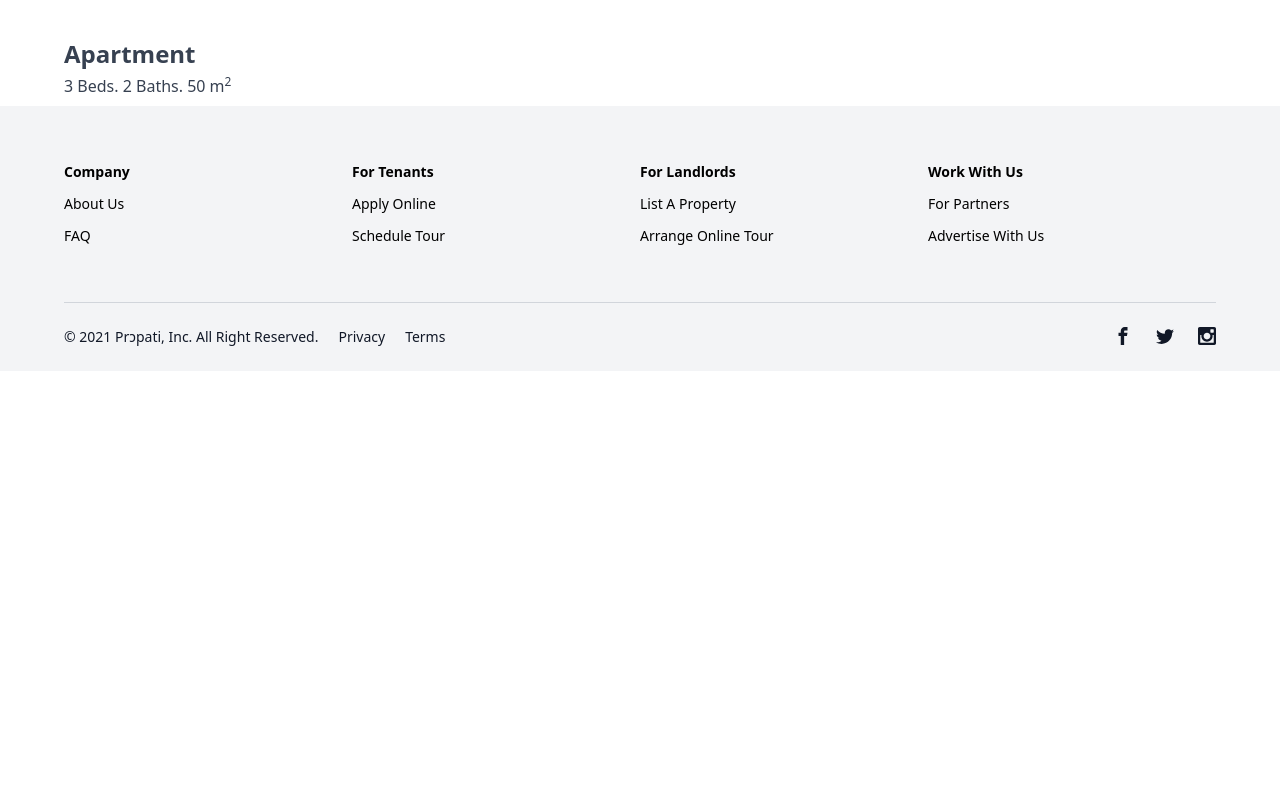
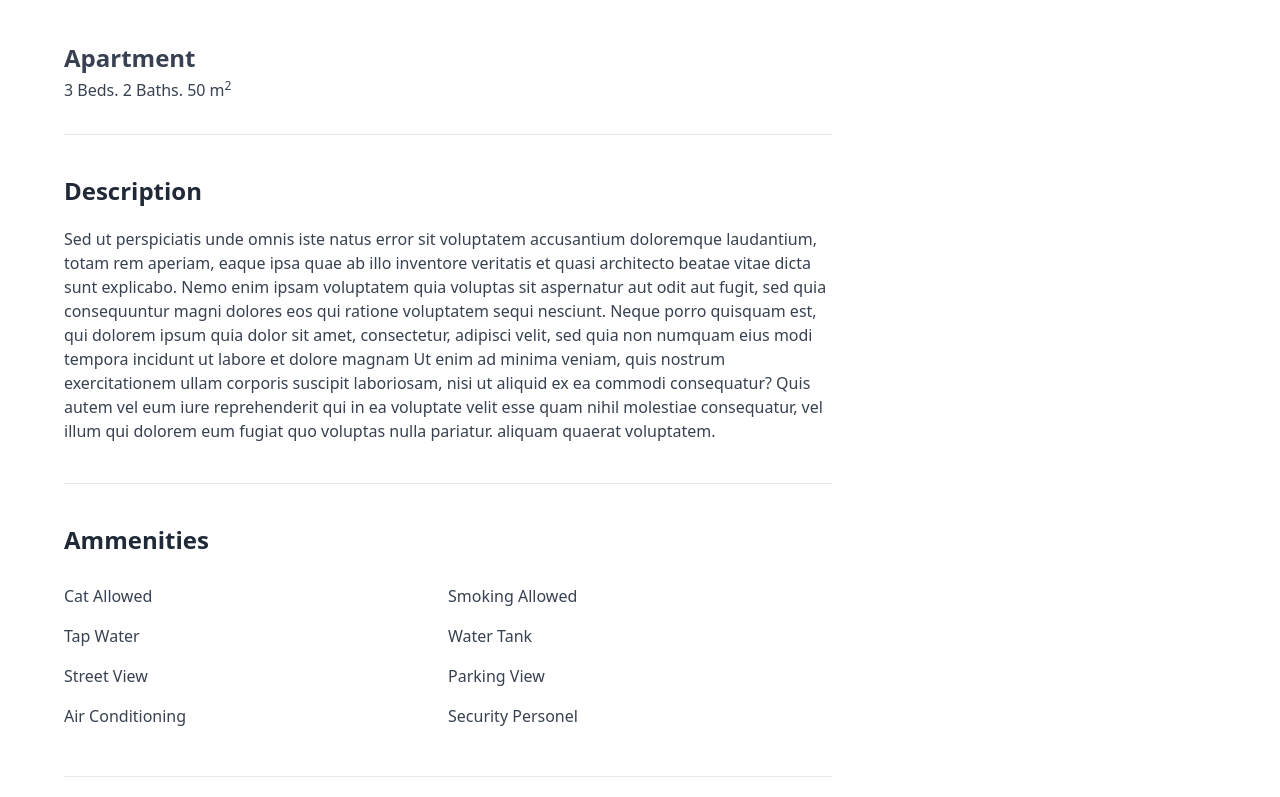
Before and after one commit to afizsavage/propati, a Next.js app: page /item in a window 1280 px wide. Shown: the part 583-1380 px from the top of the page. Before the commit the page ends 954 px from the top, so only its background shows below. Built offline with nearby package versions, Linux system fonts and the light colour scheme; what apollo-link-token-refresh would draw is missing.

Commit message:
listings ammenity section added

```diff
--- a/src/components/imageSlider.tsx
+++ b/src/components/imageSlider.tsx
@@ -3,7 +3,7 @@ import "react-multi-carousel/lib/styles.css";
 
 const ImageSlider = () => {
   return (
-    <div className="flex flex-col items-center relative w-2/3 h-full">
+    <div className="flex flex-col items-center relative w-full h-full">
       <div
         className="h-96 w-full bg-white rounded-2xl overflow-x-hidden flex snap-x"
         // style={{ height: "50vh" }}
--- a/src/pages/item.tsx
+++ b/src/pages/item.tsx
@@ -52,10 +52,10 @@ const ApplyForm = (params) => {
 const ListingHeading = (params) => {
   return (
     <section className="flex-col font-Lato pt-6">
-      <h2 className="text-2xl text-gray-700 font-semibold mb-2 ">
+      <h1 className="text-3xl text-gray-700 font-semibold mb-2 ">
         {" "}
-        3 Beds, 2 Baths w/AC and WIFI{" "}
-      </h2>
+        Residential Rental at Spur Road{" "}
+      </h1>
 
       <div className="flex justify-between">
         <span>
@@ -81,6 +81,60 @@ const ListingHeading = (params) => {
   );
 };
 
+const ListingDescription = (params) => {
+  return (
+    <div className="border-t">
+      <h2 className="text-2xl font-semibold text-gray-800 mb-5 mt-10 ">
+        Description
+      </h2>
+      <div className="text-base text-gray-700 ">
+        <p>
+          Sed ut perspiciatis unde omnis iste natus error sit voluptatem
+          accusantium doloremque laudantium, totam rem aperiam, eaque ipsa quae
+          ab illo inventore veritatis et quasi architecto beatae vitae dicta
+          sunt explicabo. Nemo enim ipsam voluptatem quia voluptas sit
+          aspernatur aut odit aut fugit, sed quia consequuntur magni dolores eos
+          qui ratione voluptatem sequi nesciunt. Neque porro quisquam est, qui
+          dolorem ipsum quia dolor sit amet, consectetur, adipisci velit, sed
+          quia non numquam eius modi tempora incidunt ut labore et dolore magnam{" "}
+          Ut enim ad minima veniam, quis nostrum exercitationem ullam corporis
+          suscipit laboriosam, nisi ut aliquid ex ea commodi consequatur? Quis
+          autem vel eum iure reprehenderit qui in ea voluptate velit esse quam
+          nihil molestiae consequatur, vel illum qui dolorem eum fugiat quo
+          voluptas nulla pariatur. aliquam quaerat voluptatem.{" "}
+        </p>
+      </div>
+    </div>
+  );
+};
+
+const ammenities: Array<any> = [
+  { title: "Cat Allowed", icon: "i" },
+  { title: "Smoking Allowed", icon: "i" },
+  { title: "Tap Water", icon: "i" },
+  { title: "Water Tank", icon: "i" },
+  { title: "Street View", icon: "i" },
+  { title: "Parking View", icon: "i" },
+  { title: "Air Conditioning", icon: "i" },
+  { title: "Security Personel", icon: "i" },
+];
+
+const Ammenities = (params) => {
+  return (
+    <div className="w-full py-10 border-t border-b my-10">
+      <h2 className="text-2xl font-semibold text-gray-800 mb-5 ">Ammenities</h2>
+      <div>
+        {" "}
+        <ul className=" text-gray-700 font-light grid grid-cols-2 ">
+          {ammenities.map((amenity) => (
+            <li className="my-2">{amenity.title}</li>
+          ))}
+        </ul>{" "}
+      </div>
+    </div>
+  );
+};
+
 const Item = (props) => {
   return (
     <>
@@ -88,16 +142,22 @@ const Item = (props) => {
       <main className="flex flex-col flex-grow w-full md:px-8 lg:px-16 px-6">
         <ListingHeading />
         <div className="flex w-full pt-5">
-          <ImageSlider />
+          <div className="w-2/3">
+            <div className="flex-col ">
+              <ImageSlider />
+              <div className="flex-col mb-8">
+                <h2 className="text-2xl font-semibold text-gray-700 mb-1">
+                  Apartment
+                </h2>
+                <span className="text-gray-700">
+                  3 Beds. 2 Baths. 50 m<sup>2</sup>
+                </span>
+              </div>
+              <ListingDescription />
+              <Ammenities />
+            </div>
+          </div>
           <ApplyForm />
-        </div>
-        <div className="flex-col">
-          <h3 className="text-2xl font-semibold text-gray-700 mb-1">
-            Apartment
-          </h3>
-          <span className="text-gray-700">
-            3 Beds. 2 Baths. 50 m<sup>2</sup>
-          </span>
         </div>
       </main>
       <Footer />
```
